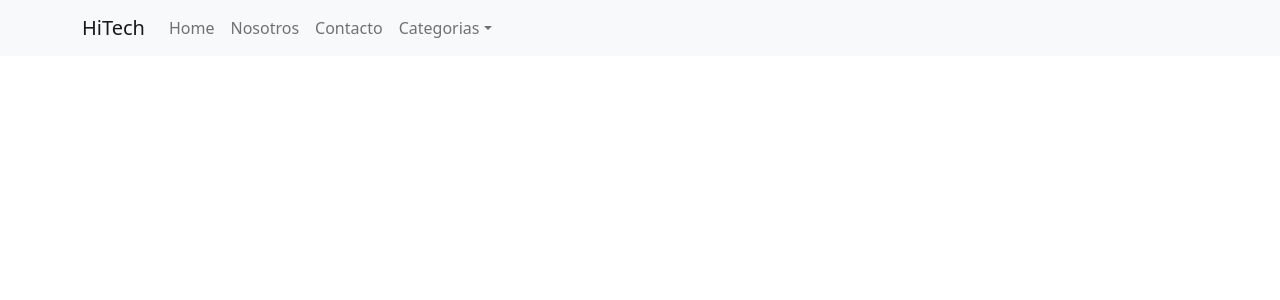
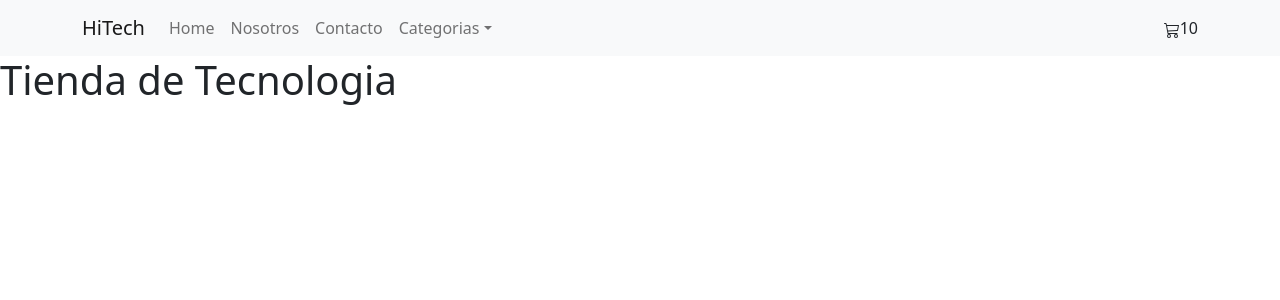
Before and after one commit to Carlaluciano/mi-app, a React (Create React App) app: page / in a window 1280 px wide. Shown: the top 300 px of the page. Built offline with nearby package versions, Linux system fonts and the light colour scheme.

Commit message:
CartWidget/ItemListContainer

```diff
--- a/package.json
+++ b/package.json
@@ -7,6 +7,7 @@
     "@testing-library/react": "^13.3.0",
     "@testing-library/user-event": "^13.5.0",
     "bootstrap": "^5.1.3",
+    "bootstrap-icons": "^1.9.1",
     "react": "^18.2.0",
     "react-bootstrap": "^2.4.0",
     "react-dom": "^18.2.0",
--- a/src/App.js
+++ b/src/App.js
@@ -1,5 +1,6 @@
 
 import NavBar from './Component/NavBar/NavBar';
+import ItemListContainer from './Component/ItemListContainer/ItemListContainer';
 import 'bootstrap/dist/css/bootstrap.min.css';
 
 function App() {
@@ -7,6 +8,7 @@
     <div className="App">
       <header className="App-header">
        <NavBar/>
+       <ItemListContainer greeting="Tienda de Tecnologia"/>
       </header>
     </div>
   );
--- /dev/null
+++ b/src/Component/CartWidget/CartWidget.js
@@ -0,0 +1,10 @@
+export default function CartWidget(){
+    return(
+        <div className="cart-widget">
+<svg xmlns="http://www.w3.org/2000/svg" width="16" height="16" fill="currentColor" class="bi bi-cart3" viewBox="0 0 16 16">
+  <path d="M0 1.5A.5.5 0 0 1 .5 1H2a.5.5 0 0 1 .485.379L2.89 3H14.5a.5.5 0 0 1 .49.598l-1 5a.5.5 0 0 1-.465.401l-9.397.472L4.415 11H13a.5.5 0 0 1 0 1H4a.5.5 0 0 1-.491-.408L2.01 3.607 1.61 2H.5a.5.5 0 0 1-.5-.5zM3.102 4l.84 4.479 9.144-.459L13.89 4H3.102zM5 12a2 2 0 1 0 0 4 2 2 0 0 0 0-4zm7 0a2 2 0 1 0 0 4 2 2 0 0 0 0-4zm-7 1a1 1 0 1 1 0 2 1 1 0 0 1 0-2zm7 0a1 1 0 1 1 0 2 1 1 0 0 1 0-2z"/>
+</svg>
+10
+        </div>
+    )
+}
--- /dev/null
+++ b/src/Component/ItemListContainer/ItemListContainer.js
@@ -0,0 +1,5 @@
+export default function ItemListContainer(props){
+    return(
+        <h1>{props.greeting}</h1>
+    )
+}
--- a/src/Component/NavBar/NavBar.js
+++ b/src/Component/NavBar/NavBar.js
@@ -1,5 +1,6 @@
 
 import {Container, Nav,Navbar, NavDropdown} from 'react-bootstrap';
+import CartWidget from '../CartWidget/CartWidget';
 
 
 export default function NavBar(){
@@ -26,6 +27,7 @@
               </NavDropdown>
             </Nav>
           </Navbar.Collapse>
+          <CartWidget/>
         </Container>
       </Navbar>
     )
```
Also changed, not shown: 1 other file (tests, documents, lock files or other folders).
